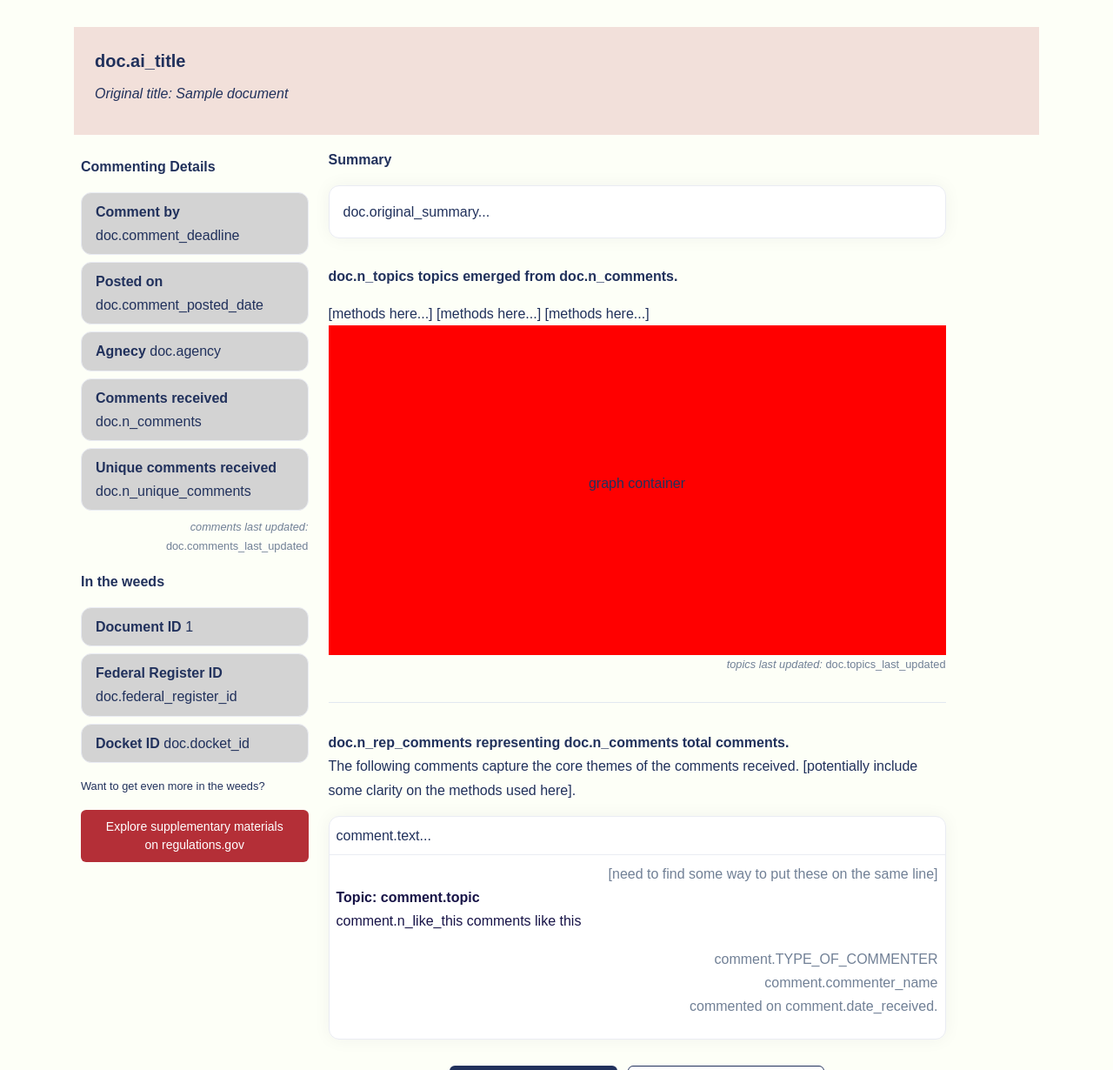
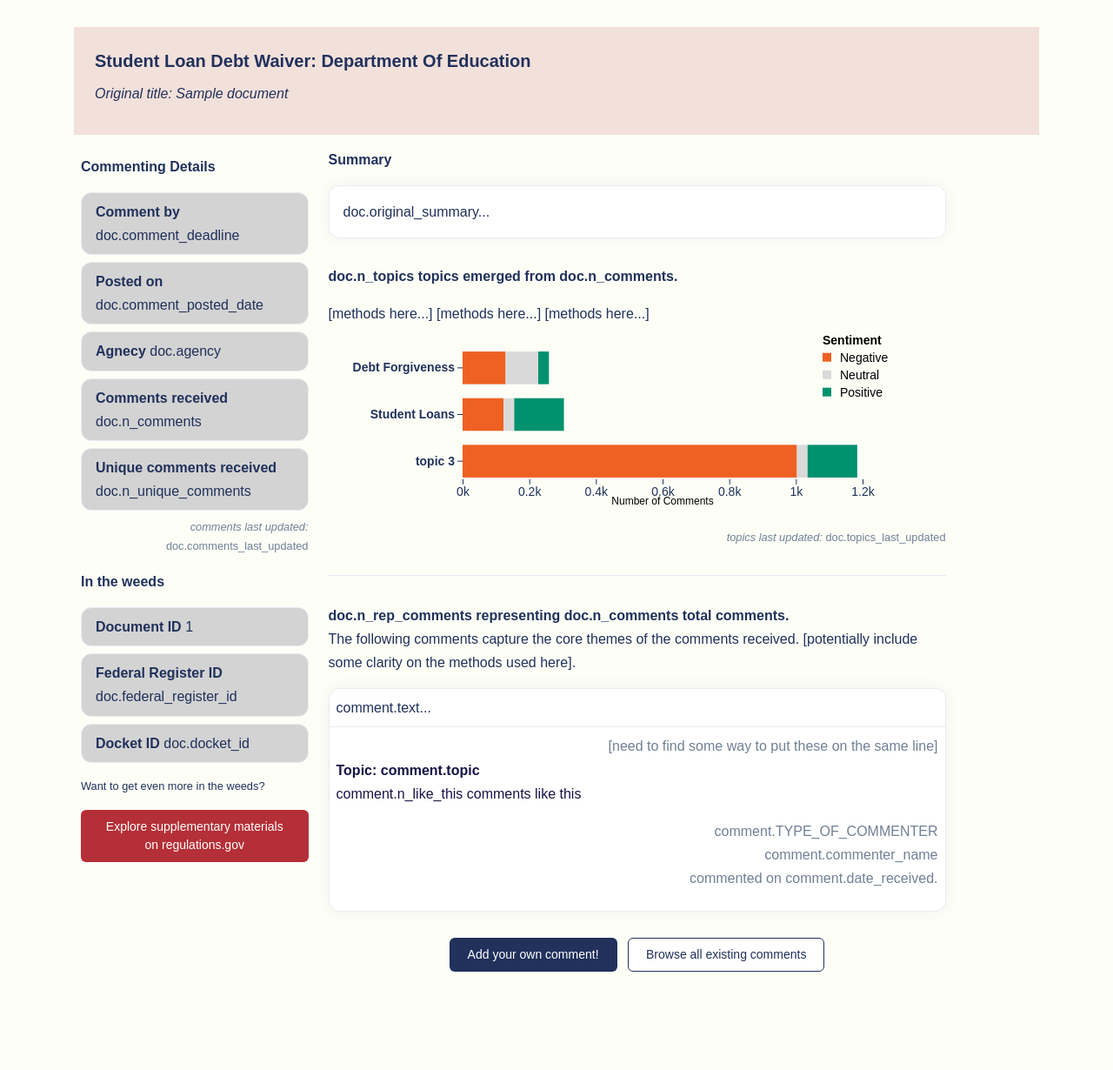
Before and after one commit to uchicago-capp-30320/CivicLens, a Django app: page /regulations/docs/1 in a window 1280 px wide. Shown: the part 83-1313 px from the top of the page at 87% size. Run offline with Django 5.2, Linux system fonts and the light colour scheme; tables that the repository leaves empty hold one stand-in row (values such as "Sample post"); some libraries are stand-ins or nearby versions.

Commit message:
draft of viz with code in document.html

```diff
--- a/civiclens/regulations/views.py
+++ b/civiclens/regulations/views.py
@@ -69,10 +69,49 @@ def document(request, doc_id):
         doc = Document.objects.get(id=doc_id)
     except Document.DoesNotExist:
         doc = None
-    try:
-        comments = Comment.objects.filter(document=doc_id)
-    except Comment.DoesNotExist:
-        comments = None
+    # try:
+    #     comments = Comment.objects.filter(document=doc_id)
+    # except Comment.DoesNotExist:
+    #     comments = None
+
+    # test data from jack
+    comments = {
+        "id": "7588edfc-4239-4970-970e-d080eecf4da7",
+        "rep_comments": [
+            {"id": "ED-2023-OPE-0123-28272",
+             "text": "The more student loan debt that can be forgiven the better. Over the years , I have had yo pause my student l9ans because of financial hardships I was facing.The period of time that loans were in repayment I had made my payments on time.My loans are currently in repayment, and if that burden could be lifted it would be life-changing for me. Right now. I find it very difficult to pay off my student loan debt. It has been following me for quite some time. Loan forgiveness would be good if I can qualify for it. ",
+             "num_represented": 450,
+             "topic": "Debt Forgiveness",
+             "form_letter": True},
+             {"id": "ED-2023-OPE-0123-28250",
+              "text": "Hello I am a current student who would greatly appreciate the privilege of having my student loans forgiven. Thank you so much in advance!",
+              "num_represented": 231,
+              "topic": "Student Loans",
+              "form_letter": False}],
+        "doc_plain_english_title": "Student Loan Debt Waiver: Department Of Education",
+        "num_total_comments": 980,
+        "num_unique_comments": 762,
+        "num_rep_comments": 2,
+        "topics":
+            [{"topic": "Debt Forgiveness",
+              "positive": 129,
+              "negative": 98,
+              "neutral": 32},
+            {"topic": "Student Loans",
+             "positive": 123,
+             "negative": 32,
+             "neutral": 149
+             },
+            {"topic": "topic 3",
+             "positive": 1003,
+             "negative": 32,
+             "neutral": 149
+             }],
+        "num_topics": 2,
+        "last_updated": "May 6, 2024",
+        "document_id": "ED-2023-OPE-0123-26398"
+    }
+
     return render(request, "document.html", {"doc": doc, "comments": comments})
 
 
--- a/civiclens/templates/document.html
+++ b/civiclens/templates/document.html
@@ -11,7 +11,7 @@
 <section class="slice py-3" style="background-color:#FDFFF7" id="core-block">
   <!-- title section -->
   <div class="container p-4 py-0" style="background-color: rgba(180, 47, 55, 0.15); border: 15px solid #FDFFF7;">
-    <h5>doc.ai_title</h5>
+    <h5>{{comments.doc_plain_english_title}}</h5>
     <h6 class="font-italic font-weight-normal">Original title: {{doc.title}}</h6>
   </div>
 
@@ -127,8 +127,129 @@
         <span class="p">[methods here...]</span>
         <span class="p">[methods here...]</span>
 
-        <div class="container p-10" style="background-color: red;">
-          <p  style="text-align:center;">graph container</p>
+        <div class="container p-1 h-25" style="background-color: #FDFFF7;" id="chart">
+          <!-- hacky way to get comments.topics into the script -->
+          <!-- this is where we might be able to do alt text -->
+          <div id="topics" style="display: none;">
+            {{comments.topics}}
+          </div>
+          <script>
+            // set up
+            const margin = { top: 10, right: 100, bottom: 20, left: 150 };
+
+            const width = document.getElementById("chart").clientWidth - margin.left - margin.right;
+            const height = document.getElementById("chart").clientHeight - margin.top - margin.bottom;
+
+            const svg = d3.select('#chart')
+                .append('svg')
+                .attr('width', width + margin.left + margin.right)
+                .attr('height', height + margin.top + margin.bottom)
+                .append('g')
+                .attr('transform', `translate(${margin.left},${margin.top})`);
+
+            // Data
+            const stringData = document.getElementById('topics').innerHTML;
+            const validJSONString = stringData.replace(/'/g, '"');
+            const data = JSON.parse(validJSONString);
+
+
+            const sentiment_counts = Object.keys(data[0]).filter(d => ((d != "topic") & (d != "source")));
+            const topics = data.map(d => d.topic);
+
+            const stackedData = d3.stack().keys(sentiment_counts)(data);
+
+            const xMax = d3.max(stackedData[stackedData.length - 1], d => d[1]);
+
+            // Scales
+            const x = d3.scaleLinear().domain([0, xMax]).nice().range([0, width]);
+            const y = d3.scaleBand().domain(topics).range([0, height]).padding(0.3);
+            const color = d3.scaleOrdinal().domain(sentiment_counts).range(["#EE6123", "#D9D9D9", "#00916E"]);
+
+            // Axes
+            const xAxis = d3.axisBottom(x).ticks(5, '~s').tickSizeOuter(0);
+            const yAxis = d3.axisLeft(y);
+
+            svg.append('g')
+                .attr('transform', `translate(0,${height-height*0.08})`)
+                .call(xAxis)
+                .call(g => g.select('.domain').remove())
+                .selectAll('text')
+                .attr('font-size', 14);
+
+            // Add x-axis label
+            svg.append('text')
+                .attr('x', width / 2)
+                .attr('y', height + margin.top*1.5) // Adjust vertical position as needed
+                .attr('text-anchor', 'middle')
+                .text('Number of Comments') // this needs a bit of work
+                .attr('font-size', 12);
+
+            svg.append("g")
+                .call(yAxis)
+                .call(g => g.select('.domain').remove())
+                .selectAll('text')
+                .attr('font-weight', 700) // bold the topics
+                .attr('font-size', 14);
+
+            // Draw bars
+            const layers = svg.append('g')
+                .selectAll('g')
+                .data(stackedData)
+                .join('g')
+                .attr('fill', d => color(d.key));
+
+            layers.each(function(_, i) {
+                d3.select(this)
+                    .selectAll('rect')
+                    .data(d => d)
+                    .join('rect')
+                    .attr('x', d => x(d[0]))
+                    .attr('y', d => y(d.data.topic))
+                    .attr('height', y.bandwidth())
+                    .attr('width', d => x(d[1]) - x(d[0]))
+                    .attr('font-size', 14);
+            });
+
+            // add legend
+            const legendData = [
+              {label: 'Negative', color: '#EE6123'},  // Orange
+              {label: 'Neutral', color: '#D9D9D9'},   // Gray
+              {label: 'Positive', color: '#00916E'}   // Green
+            ];
+            const legend = svg.append('g')
+                .attr('class', 'legend')
+                .attr('transform', `translate(${width*0.9},${height*0.1})`); // Adjust position as needed
+
+            // add color blocks
+            legend.selectAll('rect')
+                .data(legendData)
+                .enter()
+                .append('rect')
+                .attr('x', 0)
+                .attr('y', (_, i) => i * 20)
+                .attr('width', 10)
+                .attr('height', 10)
+                .attr('fill', d => d.color);
+
+            // add labels for each color
+            legend.selectAll('text')
+                .data(legendData)
+                .enter()
+                .append('text')
+                .attr('x', 20)
+                .attr('y', (_, i) => i * 20 + 7)
+                .text(d => d.label)
+                .attr('font-size', 14)
+                .attr('alignment-baseline', 'middle');
+
+            // Add legend title
+            legend.append('text')
+                .attr('x', 0)
+                .attr('y', -10)
+                .text('Sentiment')
+                .attr('font-size', 14)
+                .attr('font-weight', 'bold');
+          </script>
         </div>
         <p class="text-right text-muted small">
           <a class="font-italic">topics last updated:</a> doc.topics_last_updated
--- a/civiclens/templates/layouts/base.html
+++ b/civiclens/templates/layouts/base.html
@@ -3,6 +3,8 @@
   <head>
     <meta http-equiv="content-language" content="en-us">
     <meta charset="utf-8">
+    <script src="https://d3js.org/d3.v7.js"></script>
+    <script type="text/javascript" src="path-to-javascript-file.js"></script>
     <meta http-equiv="X-UA-Compatible" content="IE=edge">
     <meta name="viewport" content="width=device-width, initial-scale=1">
     <meta name="description"
```
Also changed, not shown: civiclens/regulations/static/js/graph.js (added, +115 -0 lines).
